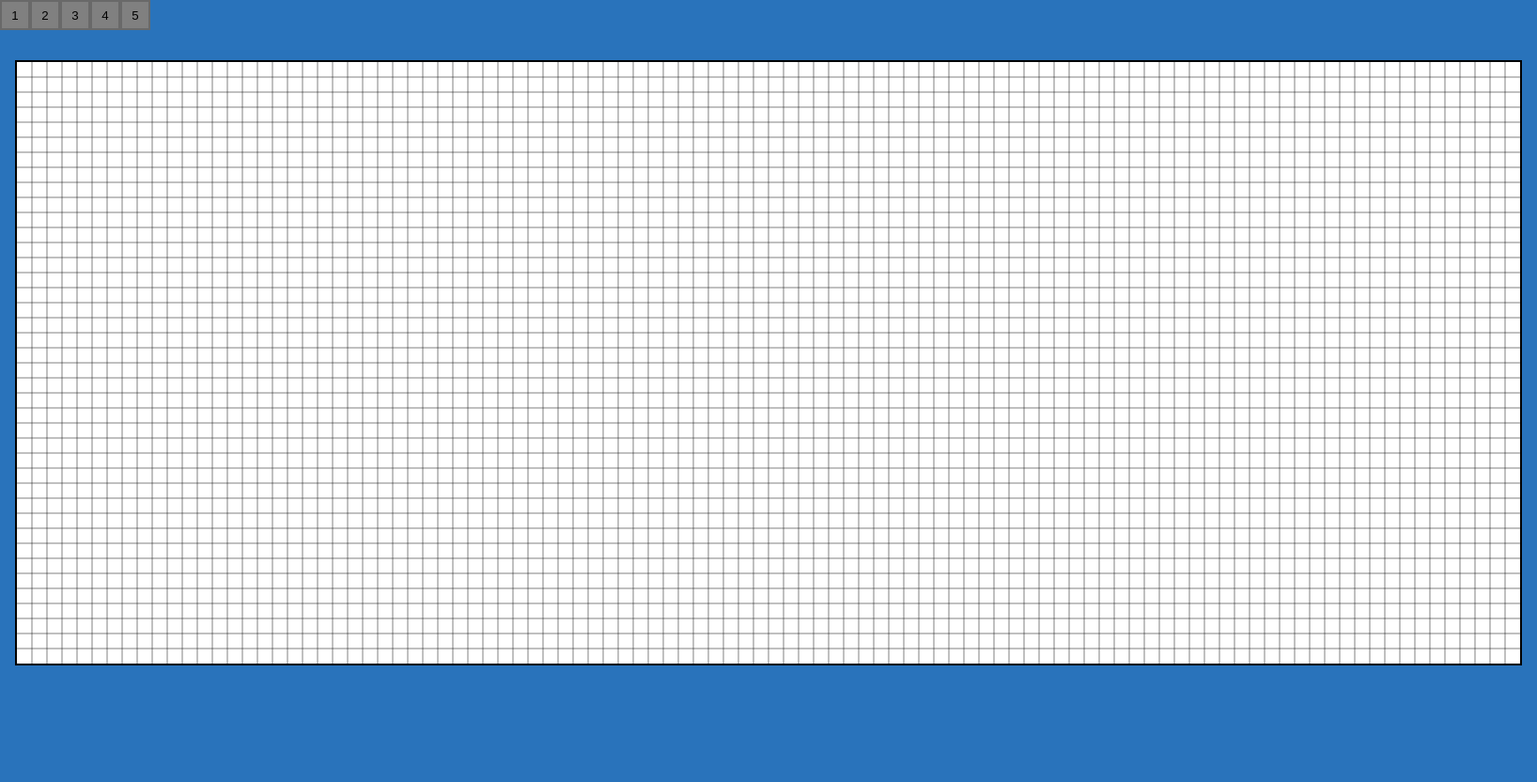
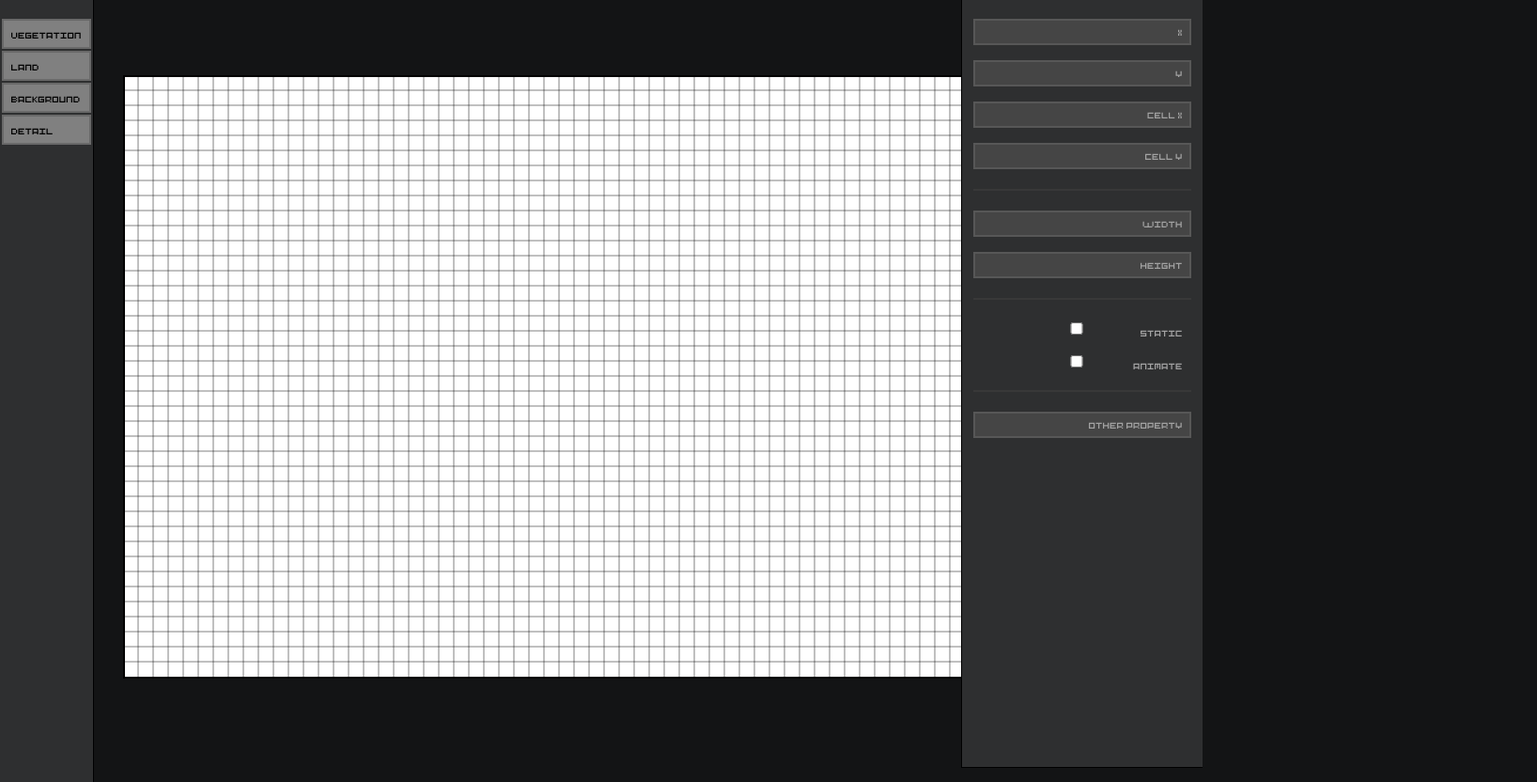
Before and after one commit to Ronald-Baars/world-game, a website with bundled scripts: page tools/map-maker/index.html in a window 1280 px wide. Shown: the whole page at 94% size, 1636 px wide, since content can reach past the window. Before the commit the page ends 800 px from the top, so only its background shows below. Built offline with nearby package versions, Linux system fonts and the light colour scheme.

Commit message:
Add interface to menu maker

```diff
--- a/assets/style.css
+++ b/assets/style.css
@@ -1,7 +1,7 @@
 @font-face {
   font-family: 'Pixel Art';
-  src: url('fonts/Pixel-Art.eot');
-  src: url('fonts/Pixel-Art.eot?#iefix') format('embedded-opentype'), url('fonts/Pixel-Art.woff2') format('woff2'), url('fonts/Pixel-Art.woff') format('woff'), url('fonts/Pixel-Art.ttf') format('truetype'), url('fonts/Pixel-Art.svg#Pixel-Art') format('svg');
+  src: url('/fonts/Pixel-Art.eot');
+  src: url('/fonts/Pixel-Art.eot?#iefix') format('embedded-opentype'), url('/fonts/Pixel-Art.woff2') format('woff2'), url('/fonts/Pixel-Art.woff') format('woff'), url('/fonts/Pixel-Art.ttf') format('truetype'), url('/fonts/Pixel-Art.svg#Pixel-Art') format('svg');
 }
 
 html,
--- /dev/null
+++ b/tools/map-maker/helpers/setupToolbar.mjs
@@ -0,0 +1,67 @@
+export default ({ assets, onSelect }) => {
+  const { slices } = assets.spriteData.meta;
+  const toolbar = document.getElementById(`toolbar`);
+  const types = {};
+
+  // Sort all types by the first word
+  slices.forEach(slice => {
+    const type = slice.name.split(`_`)[0];
+
+    return types[type]
+      ? types[type].push(slice)
+      : types[type] = [slice];
+  });
+
+  const canvasses = [];
+
+  const html = `
+  <ul>
+    ${Object.entries(types).map(([type, sprites]) => `
+      <li>
+        <button>${type}</button>
+        <ul>
+
+          ${sprites.map(sprite => {
+            const ctx = document.createElement(`canvas`).getContext(`2d`);
+            const bounds = sprite.keys[0].bounds;
+
+            ctx.width = ctx.canvas.width = bounds.w;
+            ctx.height = ctx.canvas.height = bounds.h;
+
+            ctx.drawImage(assets.spriteSheet,
+              bounds.x,
+              bounds.y,
+              bounds.w,
+              bounds.h,
+              0,
+              0,
+              bounds.w,
+              bounds.h
+            );
+
+            canvasses.push({
+              name: sprite.name,
+              canvas: ctx.canvas,
+            });
+
+            return `<li><button title="${sprite.name.replace(/[_-]/g, ` `)}" id="${sprite.name}"></button></li>`;
+
+          }).join(``)}
+
+        </ul>
+      </li>`
+    ).join(``)}
+  </ul>`;
+
+  toolbar.innerHTML = html;
+
+  canvasses.forEach(({ name, canvas }) => {
+    const button = document.getElementById(`${name}`);
+    button.appendChild(canvas);
+
+    button.addEventListener(`click`, () => {
+      onSelect(name);
+    });
+
+  });
+};
--- a/tools/map-maker/index.html
+++ b/tools/map-maker/index.html
@@ -6,64 +6,242 @@
     <meta name="viewport" content="width=device-width, initial-scale=1.0">
     <title>Map generator</title>
     <style>
+      @font-face {
+        font-family: 'Pixel Art';
+        src: url('/assets/fonts/Pixel-Art.eot');
+        src: url('/assets/fonts/Pixel-Art.eot?#iefix') format('embedded-opentype'), url('/assets/fonts/Pixel-Art.woff2') format('woff2'), url('/assets/fonts/Pixel-Art.woff') format('woff'), url('/assets/fonts/Pixel-Art.ttf') format('truetype'), url('/assets/fonts/Pixel-Art.svg#Pixel-Art') format('svg');
+      }
+
+      * {
+        font-family: 'Pixel Art', monospace;
+        font-size: 10px;
+        image-rendering: pixelated;
+      }
+
       html,
       body {
-        background: #2973bb;
+        background: #131415;
         margin: 0;
+        padding: 0;
+        user-select: none;
+        overflow: hidden;
+      }
+
+      body {
+        display: flex;
+        flex-direction: row;
+      }
+
+
+      /* ------ TOOLBAR ------ */
+      section#toolbar {
+        flex: 1;
+        flex-grow: 0;
+        flex-shrink: 0;
+        padding: 16px 2px;
+        z-index: 2;
+        filter: drop-shadow(0px 1px 0px #000000) drop-shadow(0px -1px 0px #000000) drop-shadow(1px 0px 0px #000000) drop-shadow(-1px 0px 0px #000000);
+        height: 100vh;
+        border-bottom: 2px;
+        background: #2E2F30;
+      }
+
+      section#toolbar ul {
+        list-style-type: none;
+        margin: 0;
+        padding: 4px 0 0;
+        display: flex;
+        flex-direction: column;
+      }
+
+      section#toolbar>ul>li {
+        position: relative;
+        display: block;
+        height: 32px;
+        margin-bottom: 2px;
+      }
+
+      section#toolbar ul>li>button {
+        display: block;
+        height: 100%;
+        width: 100%;
+        padding: 0 8px;
+        background: gray;
+        border: 2px solid dimgray;
+        outline: none;
+        text-align: left;
+      }
+
+      section#toolbar ul>li>ul {
+        flex-direction: row;
+        background-color: #2E2F30;
+        width: auto;
+        position: absolute;
+        height: 32px;
+        top: -2px;
+        left: 100%;
+        display: none;
+        padding: 2px 1px 2px 1px;
+      }
+
+      section#toolbar ul>li:hover>ul {
+        display: flex;
+      }
+
+      section#toolbar ul>li>ul>li {
+        flex: 1;
+        flex-grow: 0;
+        flex-shrink: 0;
+        width: 32px;
+        height: 32px;
+        padding: 0 1px;
+      }
+
+      section#toolbar ul>li>ul>li>button {
+        display: block;
+        height: 32px;
+        width: 32px;
+        position: relative;
+        background: gray;
+        border: 2px solid dimgray;
+        outline: none;
         padding: 0;
       }
 
-      #toolbar {
-        position: fixed;
-        top: 0;
-        height: 36px;
-        border-bottom: 2px;
+      section#toolbar ul>li>ul>li>button>canvas {
+        display: block;
+        image-rendering: pixelated;
+        width: 100%;
+        height: 100%;
       }
 
-      #toolbar ul {
+      section#toolbar ul>li>ul>li>button:hover {
+        border-color: lightgray;
+      }
+
+      section#toolbar ul>li>ul>li>button:active {
+        border-color: salmon;
+      }
+
+      /* ------ ARTBOARD ------ */
+      section#artboard {
+        overflow: auto;
+        height: 100vh;
+        display: flex;
+        align-items: center;
+        z-index: 1;
+      }
+
+      section#artboard #wrapper {
+        position: relative;
+        border: 32px solid transparent;
+      }
+
+      section#artboard #wrapper::before {
+        content: "";
+        height: calc(100% - 2px);
+        width: calc(100% - 2px);
+        position: absolute;
+        pointer-events: none;
+        border: 2px solid black;
+      }
+
+      section#artboard canvas {
+        display: block;
+        image-rendering: pixelated;
+        background: white;
+      }
+
+
+      /* ------ PROPERTIES ------ */
+      section#properties {
+        flex: 1;
+        flex-grow: 0;
+        flex-shrink: 0;
+        padding: 8px;
+        z-index: 2;
+        filter: drop-shadow(0px 1px 0px #000000) drop-shadow(0px -1px 0px #000000) drop-shadow(1px 0px 0px #000000) drop-shadow(-1px 0px 0px #000000);
+        height: 100vh;
+        width: 32px;
+        border-bottom: 2px;
+        background: #2E2F30;
+      }
+
+      section#properties {
+        min-width: 240px;
+        max-width: 240px;
+      }
+
+      section#properties ul {
         list-style-type: none;
         margin: 0;
         padding: 0;
         display: flex;
-        flex-direction: row;
+        flex-direction: column;
       }
 
-      #toolbar ul li {
-        display: block;
-        height: 32px;
-        width: 32px;
+      section#properties>ul>li {
+        padding: 4px;
+        position: relative;
+        margin-top: 8px;
       }
 
-      #toolbar ul li button {
-        display: block;
-        height: 100%;
-        width: 100%;
-        background: gray;
-        border: 2px solid dimgray;
+      section#properties>ul>li input {
+        width: calc(100% - 20px);
+        padding: 4px 8px;
+        line-height: 16px;
+        color: #e3e3e3;
+        background: #454545;
+        border: 2px solid #575757;
+      }
+
+      section#properties>ul>li label {
+        position: absolute;
+        right: 13px;
+        top: 13px;
+        color: #a2a2a2;
         outline: none;
       }
 
-      canvas {
-        image-rendering: pixelated;
-        background: white;
-        border: 2px solid black;
-        margin: 64px 16px;
+      section#properties>ul>li hr {
+        border: 1px solid #383838;
       }
 
     </style>
   </head>
 
   <body>
-    <div id="toolbar">
+    <section id="toolbar"></section>
+
+    <section id="artboard">
+      <div id="wrapper">
+        <canvas id="canvas"></canvas>
+      </div>
+    </section>
+
+    <section id="properties">
       <ul>
-        <li><button>1</button></li>
-        <li><button>2</button></li>
-        <li><button>3</button></li>
-        <li><button>4</button></li>
-        <li><button>5</button></li>
+        <li><input type="text" /><label>x</label></li>
+        <li><input type="text" /><label>y</label></li>
+        <li><input type="text" /><label>cell x</label></li>
+        <li><input type="text" /><label>cell y</label></li>
+        <li>
+          <hr />
+        </li>
+        <li><input type="text" /><label>width</label></li>
+        <li><input type="text" /><label>height</label></li>
+        <li>
+          <hr />
+        </li>
+        <li><input type="checkbox" /><label>static</label></li>
+        <li><input type="checkbox" /><label>animate</label></li>
+        <li>
+          <hr />
+        </li>
+        <li><input type="text" /><label>other property</label></li>
       </ul>
-    </div>
-    <canvas id="canvas"></canvas>
+    </section>
+
     <script type="module" src="./index.mjs"></script>
   </body>
 
--- a/tools/map-maker/index.mjs
+++ b/tools/map-maker/index.mjs
@@ -2,6 +2,7 @@ import assetLoader from '../../src/helpers/assetLoader.mjs';
 import drawGrid from './helpers/drawGrid.mjs';
 import drawElements from './helpers/drawElements.mjs';
 import Element from './helpers/Element.mjs';
+import setupToolbar from './helpers/setupToolbar.mjs';
 
 const canvas = document.getElementById(`canvas`);
 const ctx = canvas.getContext(`2d`);
@@ -28,17 +29,16 @@ const onLoadComplete = (loadedAssets) => {
   let selectedSliceId = `land_grass`;
   let selectedElementType = `Ground`;
 
+  setupToolbar({
+    assets, onSelect: (material) => {
+      selectedSliceId = material;
+  } });
   drawGrid({ gridSize, width, height, ctx, assets });
 
-  canvas.addEventListener(`mousedown`, (e) => {
-    mouseDown = true;
-    drawing = !elements.find(element => element.x === (Math.floor((e.x - e.target.getBoundingClientRect().x - 2) / gridSize)) * gridSize && element.y === (Math.floor((e.y - e.target.getBoundingClientRect().y - 2) / gridSize)) * gridSize);
-  });
-  canvas.addEventListener(`mouseup`, () => mouseDown = false);
-  canvas.addEventListener(`mousemove`, e => {
+  const draw = (e) => {
     if (!mouseDown) return;
-    const x = e.x - e.target.getBoundingClientRect().x - 2;
-    const y = e.y - e.target.getBoundingClientRect().y - 2;
+    const x = e.x - e.target.getBoundingClientRect().x;
+    const y = e.y - e.target.getBoundingClientRect().y;
 
     if (x < 0 || y < 0 || x > width * gridSize || y > height * gridSize) return;
 
@@ -63,7 +63,17 @@ const onLoadComplete = (loadedAssets) => {
     ctx.clearRect(0, 0, width * gridSize, height * gridSize);
     drawGrid({ gridSize, width, height, ctx, assets });
     drawElements({ ctx, elements, loadedAssets, zoom });
+  };
+
+
+  canvas.addEventListener(`mouseup`, () => mouseDown = false);
+  canvas.addEventListener(`mousemove`, draw);
+  canvas.addEventListener(`mousedown`, (e) => {
+    mouseDown = true;
+    drawing = !elements.find(element => element.x === (Math.floor((e.x - e.target.getBoundingClientRect().x - 2) / gridSize)) * gridSize && element.y === (Math.floor((e.y - e.target.getBoundingClientRect().y - 2) / gridSize)) * gridSize);
+    draw(e);
   });
+
 
 };
 
```
